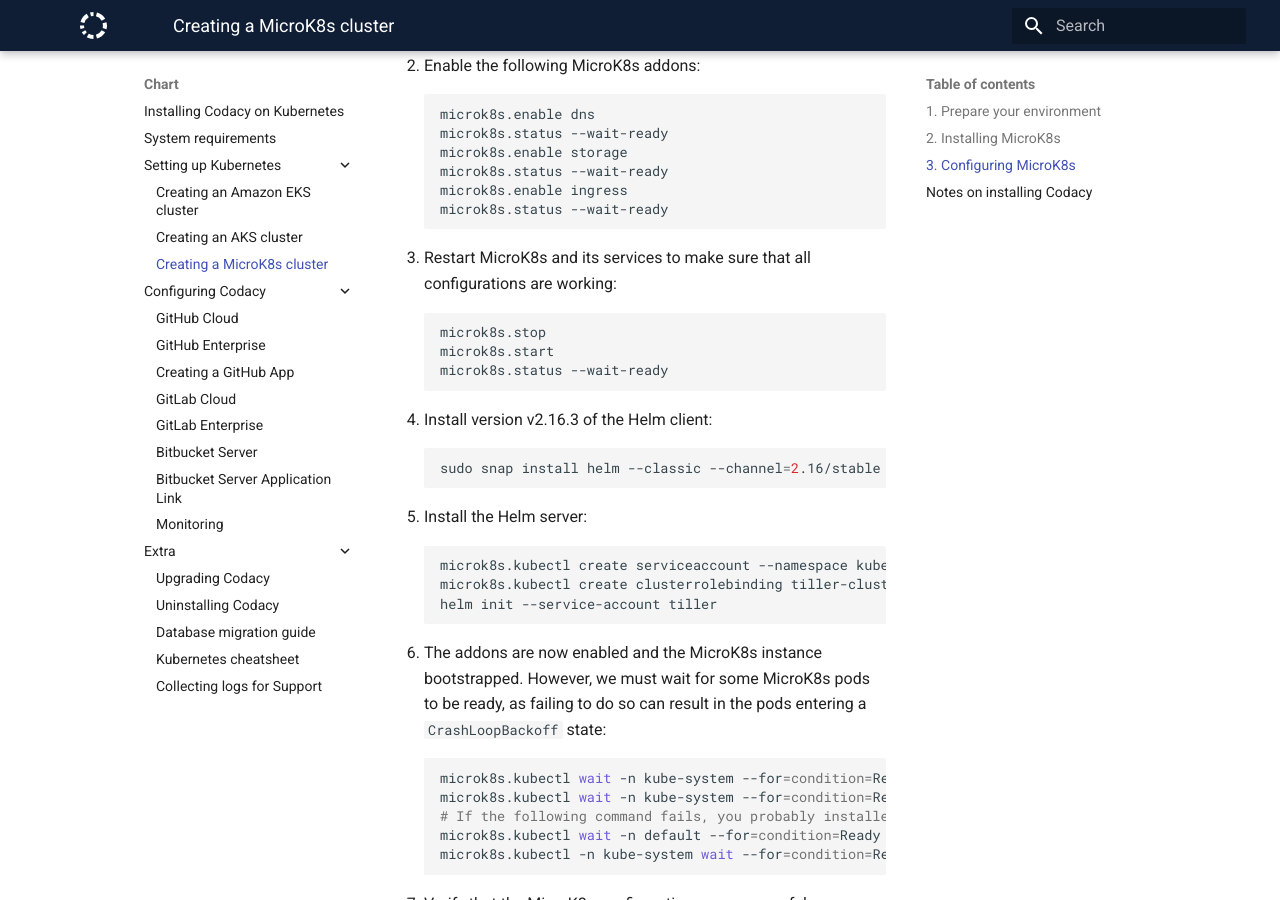
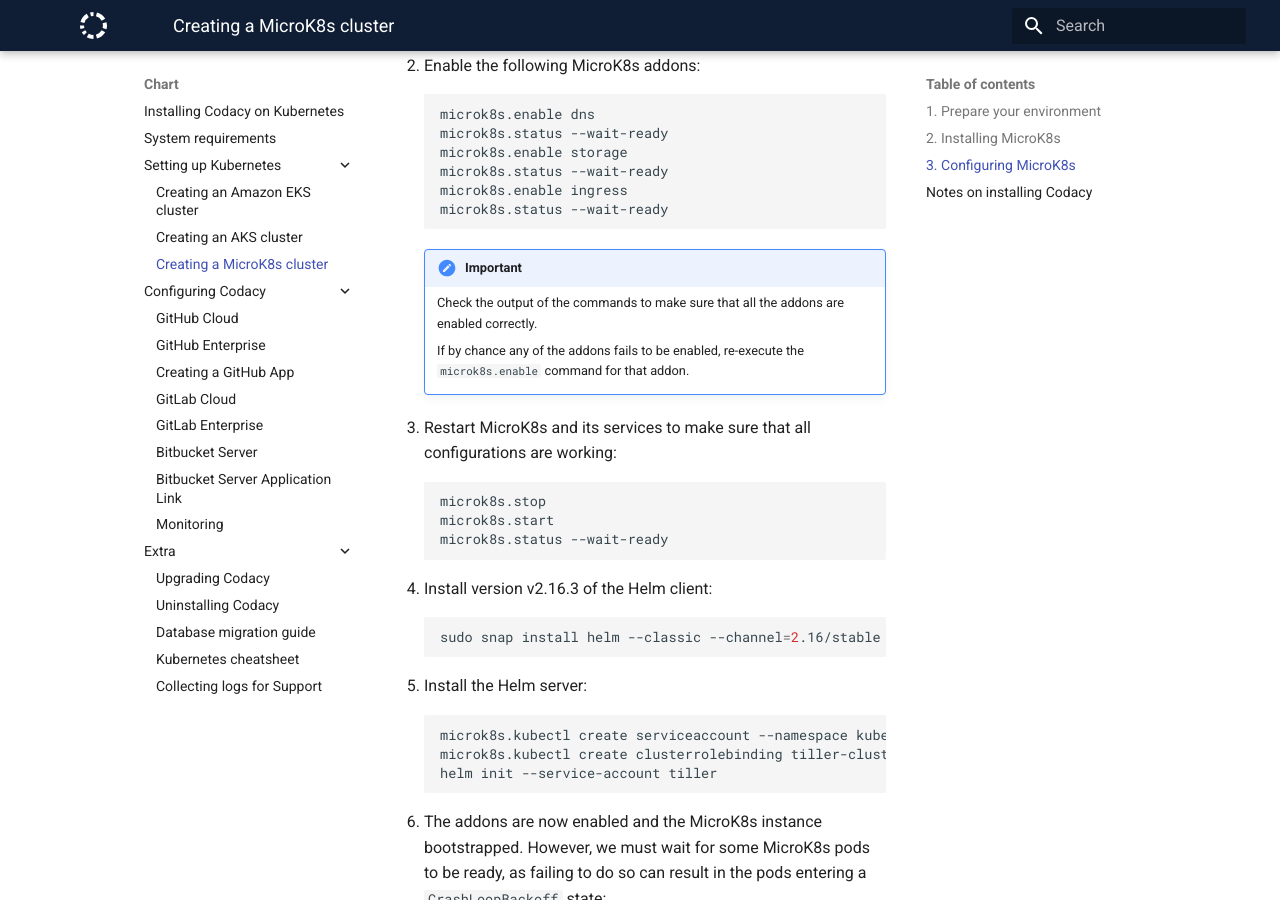
Before and after one commit to codacy/chart, an MkDocs documentation site: the page built from docs/infrastructure/microk8s-quickstart.md, in a window 1280 px wide and 900 px high, scrolled down 1695 px. Built offline with MkDocs 1.6.1 and Material for MkDocs 9.7.7, drawn with Linux system fonts in a browser that asks for light colours.

Commit message:
Add note to ensure all MicroK8s addons are correctly enabled

````diff
--- a/docs/infrastructure/microk8s-quickstart.md
+++ b/docs/infrastructure/microk8s-quickstart.md
@@ -66,6 +66,11 @@
     microk8s.enable ingress
     microk8s.status --wait-ready
     ```
+
+    !!! important
+        Check the output of the commands to make sure that all the addons are enabled correctly.
+
+        If by chance any of the addons fails to be enabled, re-execute the `microk8s.enable` command for that addon.
 
 3.  Restart MicroK8s and its services to make sure that all configurations are working:
 
````
